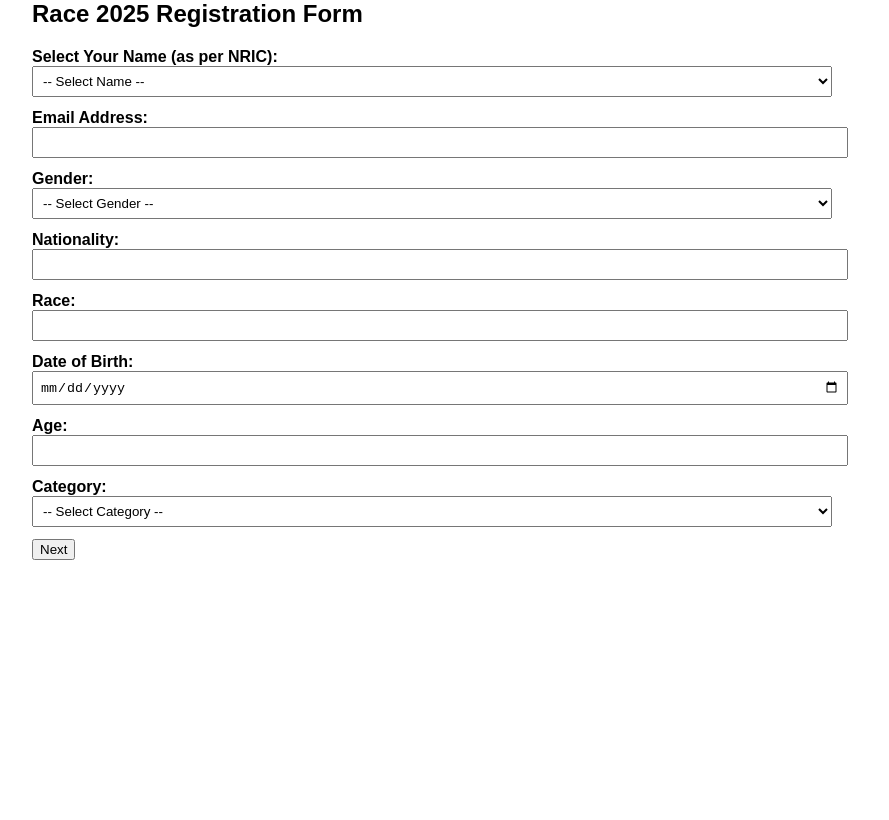
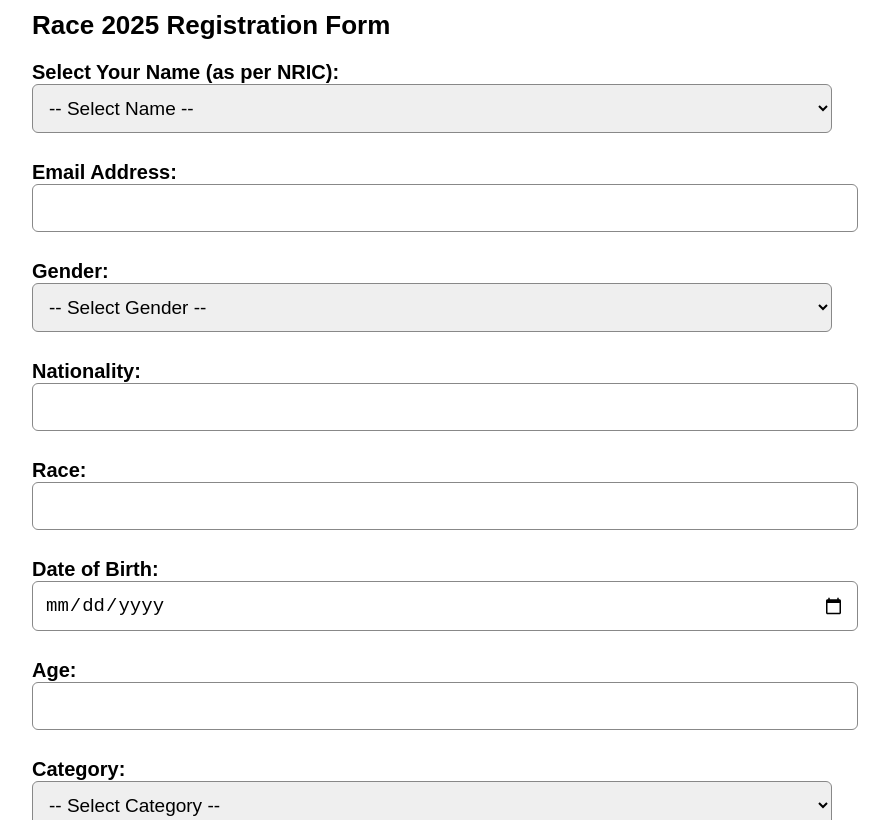
Before and after one commit to TJCSN/member-registration-form, a plain HTML site: page index.html in a window 1280 px wide. Shown: the part 98-918 px from the top of the page, without its empty margins (8-897 px from the left). Before the commit the page ends 800 px from the top, so only its background shows below. Drawn offline with Linux system fonts and the light colour scheme.

Commit message:
Update index.html

```diff
--- a/index.html
+++ b/index.html
@@ -1,4 +1,3 @@
-
 <!DOCTYPE html>
 <html>
 <head>
@@ -8,28 +7,63 @@
       font-family: Arial, sans-serif;
       margin: 40px;
       max-width: 800px;
+      font-size: 20px; /* Larger base font */
     }
+
     h1 {
       color: #004080;
-      font-size: 32px;
+      font-size: 38px;
     }
+
+    h2 {
+      font-size: 26px;
+      margin-bottom: 20px;
+    }
+
     label {
       font-weight: bold;
+      font-size: 20px;
+      display: block;
+      margin-top: 12px;
     }
+
     input, select, textarea {
       width: 100%;
-      padding: 6px;
-      margin-bottom: 12px;
+      padding: 12px;
+      font-size: 19px;
+      margin-bottom: 16px;
+      border: 1px solid #888;
+      border-radius: 6px;
     }
+
+    textarea {
+      resize: vertical;
+    }
+
+    button, input[type="submit"] {
+      padding: 14px 28px;
+      font-size: 18px;
+      cursor: pointer;
+      background-color: #004080;
+      color: white;
+      border: none;
+      border-radius: 6px;
+    }
+
+    button:hover, input[type="submit"]:hover {
+      background-color: #0059b3;
+    }
+
+    .form-buttons {
+      display: flex;
+      gap: 12px;
+      margin-top: 20px;
+    }
+
     .section {
       margin-top: 30px;
       border-top: 1px solid #ccc;
       padding-top: 20px;
-    }
-    .form-buttons {
-      display: flex;
-      gap: 10px;
-      margin-bottom: 20px;
     }
   </style>
   <script>
@@ -44,7 +78,7 @@
     }
 
     function showConfirmation() {
-      alert("Please screen shot");
+      alert("Please screen shot for your reference.");
     }
   </script>
 </head>
@@ -60,9 +94,9 @@
       <select id="FullName" name="FullName" required>
         <option value="">-- Select Name --</option>
         <option>Heng Li Huat</option>
-        <option>zhang Huihui</option>
+        <option>Zhang Huihui</option>
         <option>Rachel Chua Hwee Keow</option>
-        <!-- Add more names here -->
+        <!-- add more names as needed -->
       </select>
 
       <label for="Email">Email Address:</label>
@@ -143,7 +177,7 @@
       </select>
 
       <label for="MedicalHistory">Medical History:</label>
-      <textarea id="MedicalHistory" name="MedicalHistory" rows="3"></textarea>
+      <textarea id="MedicalHistory" name="MedicalHistory" rows="4"></textarea>
 
       <div class="section">
         <h3>Emergency Contact</h3>
```
